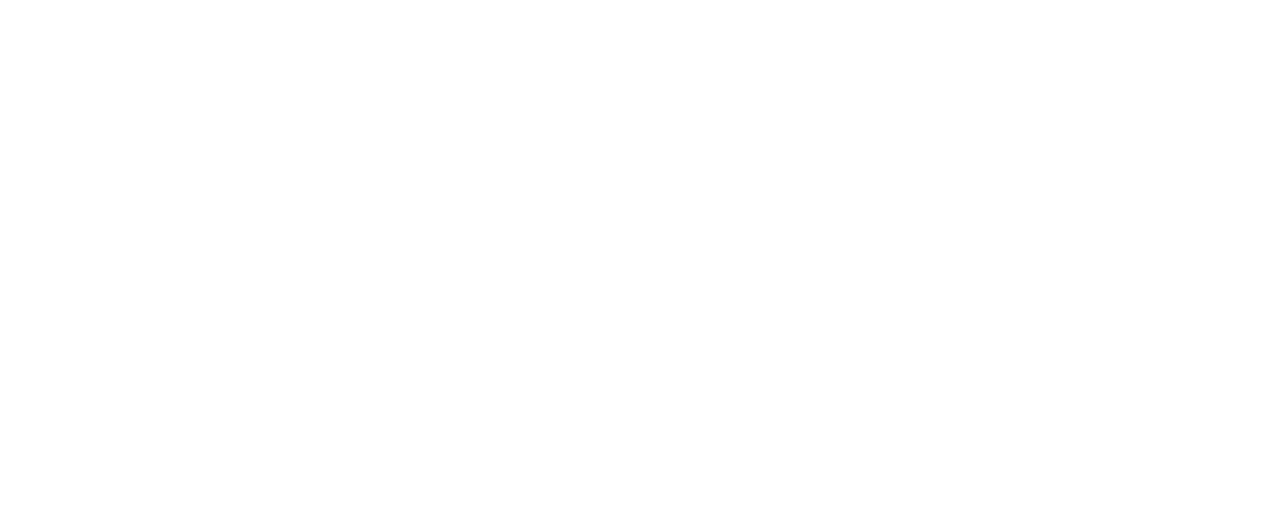
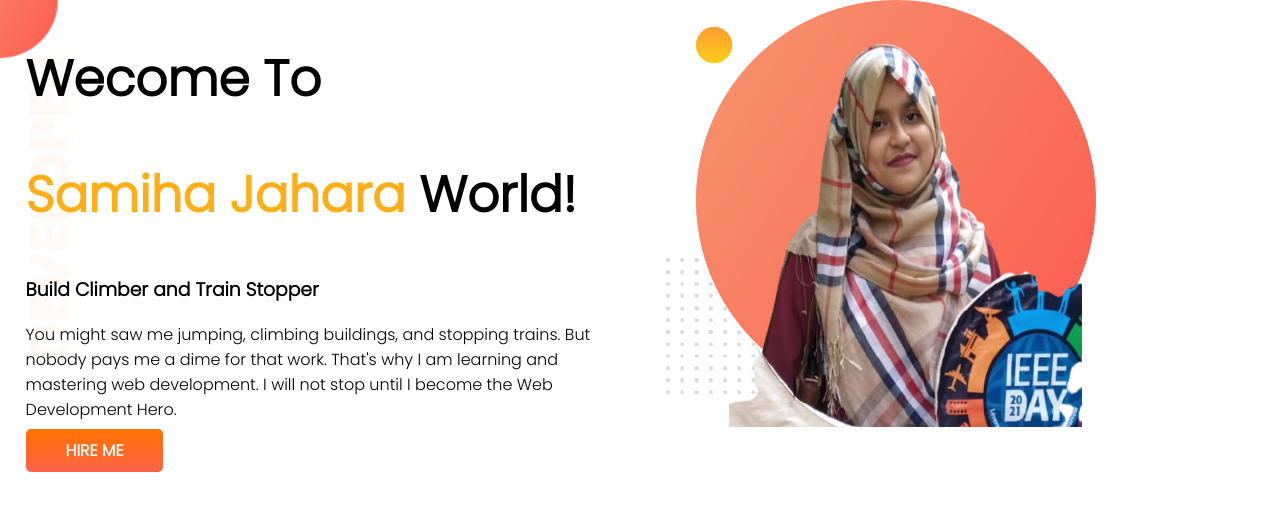
Before and after one commit to fatamatuzjaharasamiha/developer-portfolio, a plain HTML site: page index.html in a window 1280 px wide. Drawn offline with Linux system fonts and the light colour scheme.

Commit message:
top banner added

```diff
--- a/index.html
+++ b/index.html
@@ -1,13 +1,34 @@
 <!DOCTYPE html>
 <html lang="en">
+
 <head>
     <meta charset="UTF-8">
     <meta http-equiv="X-UA-Compatible" content="IE=edge">
     <meta name="viewport" content="width=device-width, initial-scale=1.0">
     <title>Samiha's Portfolio</title>
+    <link rel="preconnect" href="https://fonts.googleapis.com">
+    <link rel="preconnect" href="https://fonts.gstatic.com" crossorigin>
+    <link href="https://fonts.googleapis.com/css2?family=Poppins:wght@300&display=swap" rel="stylesheet">
     <link rel="stylesheet" href="style.css">
 </head>
+
 <body>
+    <section class="top-banner">
+        <div class="half-width">
+            <h1>Wecome To</h1>
+            <h1> <span class="orange-color">Samiha Jahara</span> World!</h1>
+            <h3>Build Climber and Train Stopper</h3>
+            <p>You might saw me jumping, climbing buildings, and stopping trains. But nobody pays me a dime for that
+                work.
+                That's why I am learning and mastering web development. I will not stop until I become the Web
+                Development
+                Hero.
+            </p>
+            <a class="link-button" target="_blank" href="https://www.linkedin.com/company/programminghero/">HIRE ME</a>
+        </div>
+        <div class="half-width"><img src="images/samiha-pic-with-bg.png" alt="">
+        </div>
+    </section>
+</body>
 
-</body>
 </html>
--- a/style.css
+++ b/style.css
@@ -0,0 +1,32 @@
+body{
+    font-family: 'Poppins', sans-serif;
+    margin: 0;
+}
+h1{
+    font-size: 50px;
+}
+.orange-color{
+    color:rgba(255, 166, 0, 0.911);
+}
+section{
+    display: flex;s
+}
+.half-width{
+    width: 50%;
+    padding-left: 2%;
+}
+.half-width img{
+    width: 70%;
+}
+.link-button{
+    text-decoration: none;
+    background-image: linear-gradient(rgb(255, 115, 0), tomato);
+    padding: 10px 40px;
+    color:white;
+    font-weight: 700;
+    border-radius: 5px;
+}
+.top-banner{
+    background-image: url(images/top-banner.png);
+    background-repeat: no-repeat;
+}
```
Also changed, not shown: images/dream-bg.png (added), images/exp-bg.png (added), images/jhankar.png (added), images/jhankar2.png (added), images/my-bg.png (added), images/my-bg2.png (added), images/samiha-pic-with-bg.png (added), images/top-banner.png (added), 7 other files.
